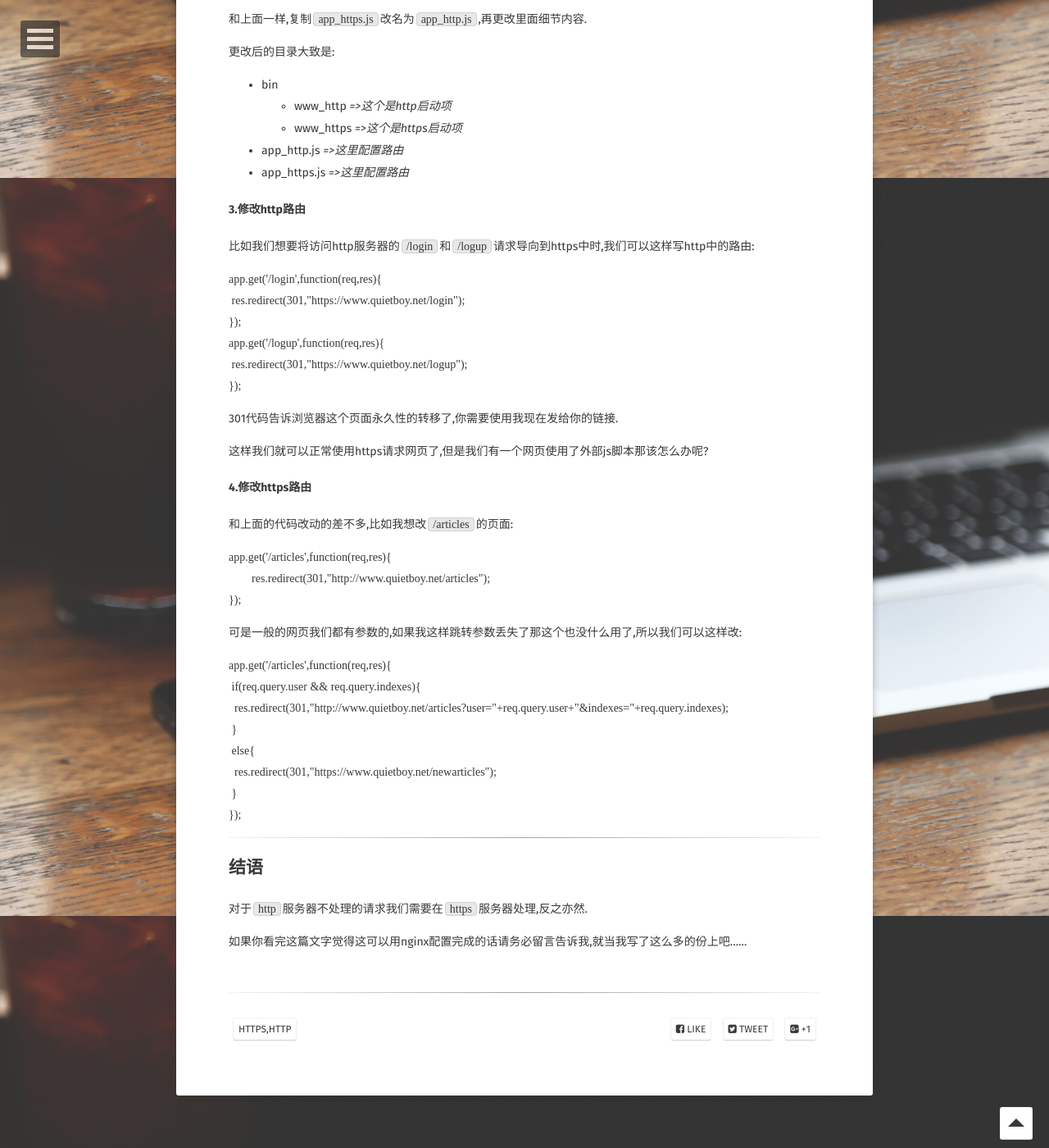
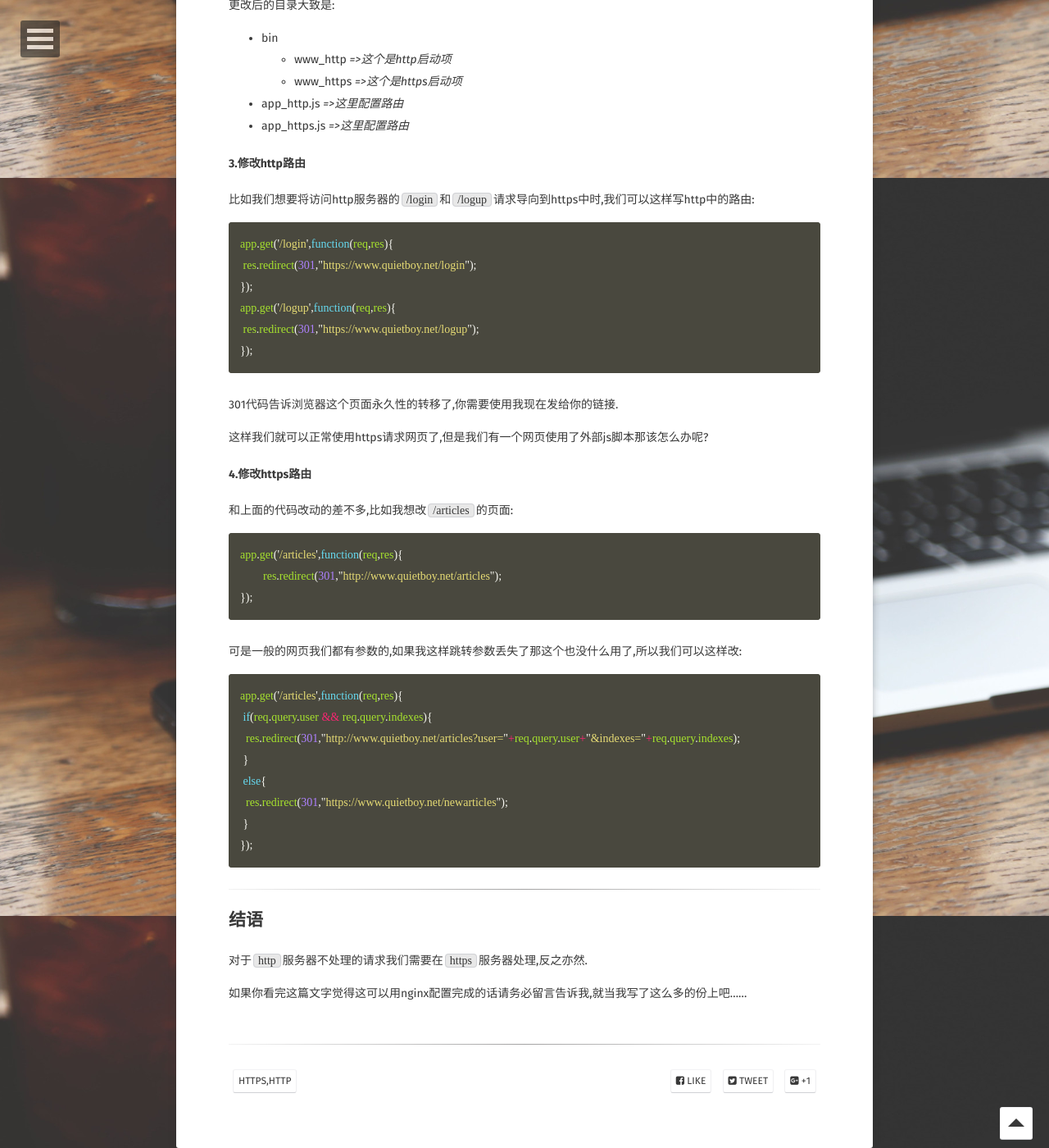
Before and after one commit to obetame/zhouyuexie.github.io, a Jekyll site: the page built from _posts/2016-07-15-服务器如何控制HTPPS和HTTP访问.markdown, in a window 1280 px wide and 1400 px high, scrolled down 1583 px. Shown: the whole window at 82% size. Built offline with Jekyll 4.4.1, drawn with Linux system fonts in a browser that asks for light colours; some web fonts are replaced; comment, search, counter and statistics services are not loaded; some of the changed text lies outside the part shown.

Commit message:
修改文章代码使之能正确检测,提示一下JavaScript是不行的,需要使用小写的javascript

````diff
--- a/_posts/2016-07-12-前端好用的工具简洁介绍.markdown
+++ b/_posts/2016-07-12-前端好用的工具简洁介绍.markdown
@@ -5,7 +5,7 @@ date:   2016-07-12 12:21:03 +0800
 tags: 工具,gulp,mocha,bower,webpack
 ---
 
-> 作为一个业务繁多的前端攻城狮,如果没有几个"合脚"的工具,那早晚要猝死....以下的就是我工作学习中需要用到的,不定期更新.
+作为一个业务繁多的前端攻城狮,如果没有几个"合脚"的工具,那早晚要猝死....以下的就是我工作学习中需要用到的,不定期更新.
 
 #### Mocha
 
--- a/_posts/2016-07-15-服务器如何控制HTPPS和HTTP访问.markdown
+++ b/_posts/2016-07-15-服务器如何控制HTPPS和HTTP访问.markdown
@@ -67,7 +63,7 @@ var app = require('../app_http');
 
 比如我们想要将访问http服务器的`/login`和`/logup`请求导向到https中时,我们可以这样写http中的路由:
 
-```JavaScript
+```javascript
 app.get('/login',function(req,res){
  res.redirect(301,"https://www.quietboy.net/login");
 });
@@ -84,7 +80,7 @@ app.get('/logup',function(req,res){
 
 和上面的代码改动的差不多,比如我想改`/articles`的页面:
 
-```JavaScript
+```javascript
 app.get('/articles',function(req,res){
 	res.redirect(301,"http://www.quietboy.net/articles");
 });
@@ -92,7 +88,7 @@ app.get('/articles',function(req,res){
 
 可是一般的网页我们都有参数的,如果我这样跳转参数丢失了那这个也没什么用了,所以我们可以这样改:
 
-```JavaScript
+```javascript
 app.get('/articles',function(req,res){
  if(req.query.user && req.query.indexes){
   res.redirect(301,"http://www.quietboy.net/articles?user="+req.query.user+"&indexes="+req.query.indexes);
````
Also changed, not shown: other parts of _posts/2016-07-15-服务器如何控制HTPPS和HTTP访问.markdown (+0 -4 lines).
